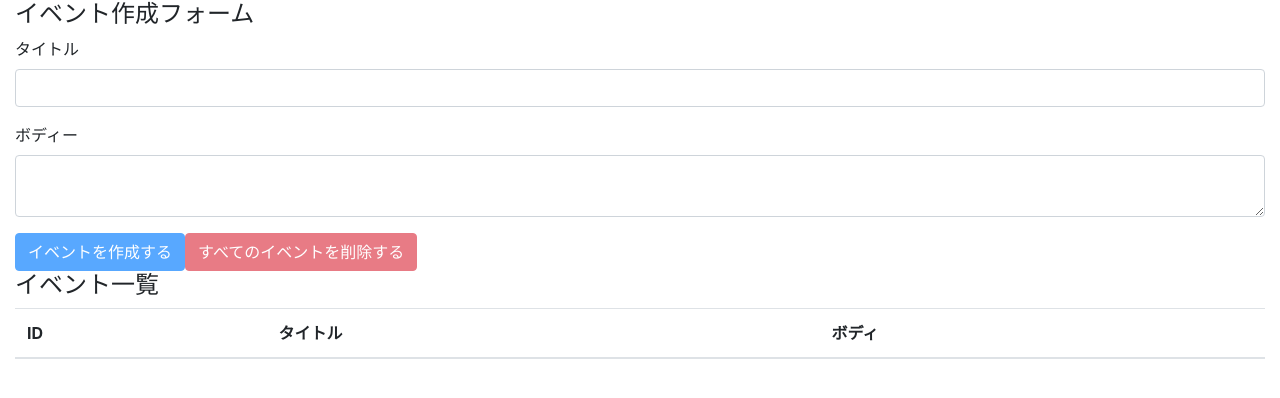
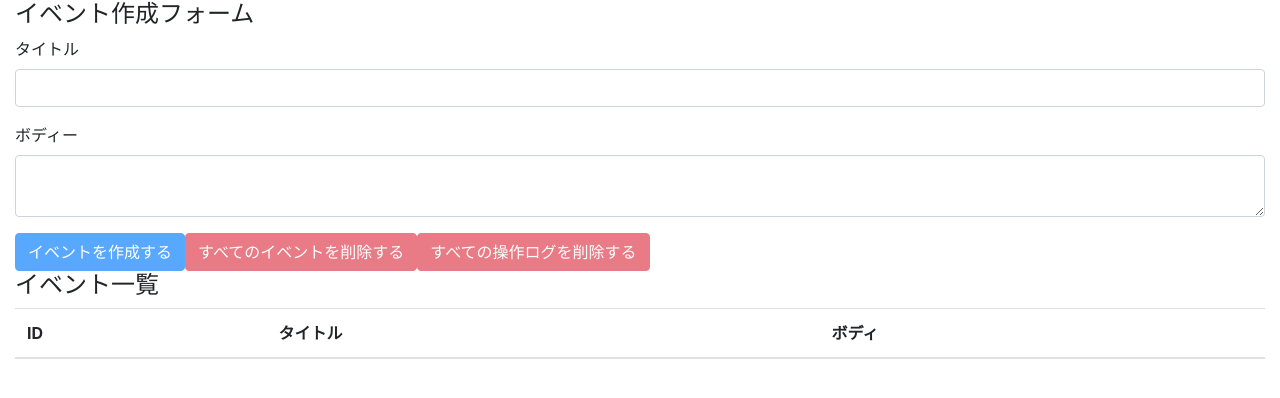
Before and after one commit to gaia2013/react-hooks-101, a React (Create React App) app: page / in a window 1280 px wide. Shown: the top 398 px of the page. Built offline with nearby package versions, Linux system fonts and the light colour scheme.

Commit message:
delete all operation logs

```diff
--- a/src/components/EventForm.js
+++ b/src/components/EventForm.js
@@ -48,6 +48,14 @@
 	const unCreatable = title === '' || body === ''
 	const unDeletable = state.events.length === 0
 
+	const deleteAllOperationLogs = e => {
+		e.preventDefault()
+		const result = window.confirm('すべての操作ログを本当に削除しても良いですか？')
+		if (result) {
+			dispatch({ type: DELETE_ALL_OPERATION_LOGS })
+			}
+	}
+
 
 	return (
 		<>
@@ -65,6 +73,7 @@
 
 				<button className="btn btn-primary" onClick={addEvent} disabled={unCreatable}>イベントを作成する</button>
 				<button className="btn btn-danger" onClick={deleteAllEvents} disabled={unDeletable}>すべてのイベントを削除する</button>
+				<button className="btn btn-danger" onClick={deleteAllOperationLogs} disabled={state.operationLogs.length === 0}>すべての操作ログを削除する</button>
 			</form>
 		</>
 	)
```
